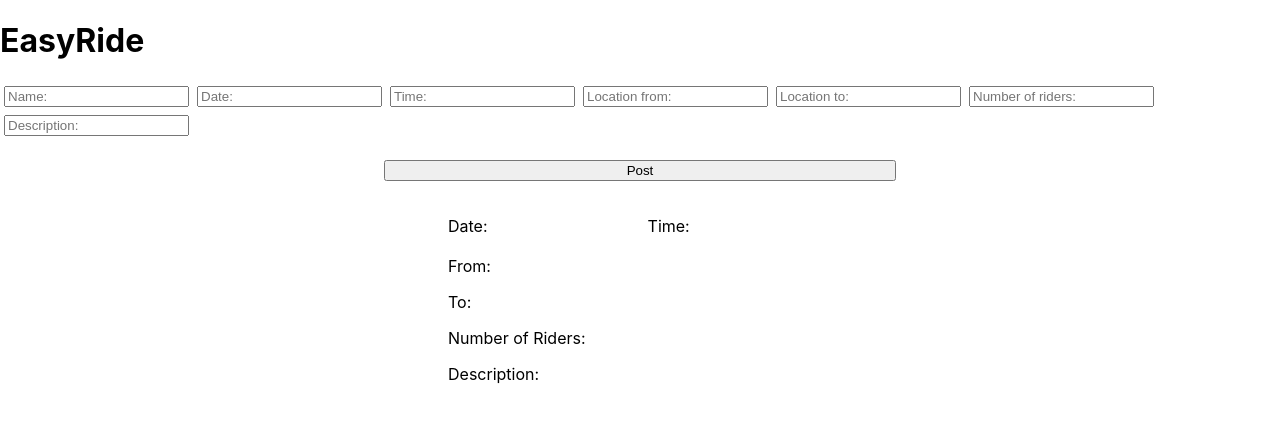
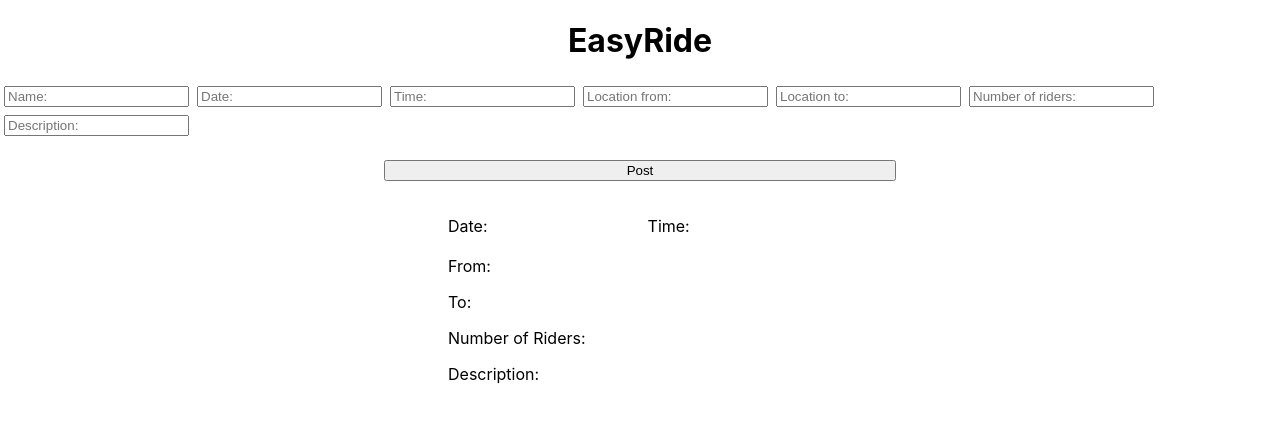
Before and after one commit to RohilKalra/EasyRide, a React (Create React App) app in the folder frontend/: page / in a window 1280 px wide. Shown: the top 422 px of the page. Built offline with nearby package versions, Linux system fonts and the light colour scheme; no server answers.

Commit message:
Centered title

```diff
--- a/frontend/src/App.js
+++ b/frontend/src/App.js
@@ -72,7 +72,7 @@ const [posts, setPosts] = useState([
   useEffect(() => {}, [date, time, description, num_riders, locationFrom, locationTo, username]);
   return (
     <div>
-      <h1>EasyRide</h1>
+      <h1 style={{textAlign:'center'}}>EasyRide</h1>
       <input style={{margin:'4px'}} type="text" value={username} onChange={(e)=>setUsername(e.target.value)} placeholder="Name:"></input>
       <input style={{margin:'4px'}} type="text" value={date} onChange={(e)=>setDate(e.target.value)} placeholder="Date:"></input>
       <input style={{margin:'4px'}}  type="text" value={time} onChange={(e)=>setTime(e.target.value)} placeholder="Time:"></input>
```
